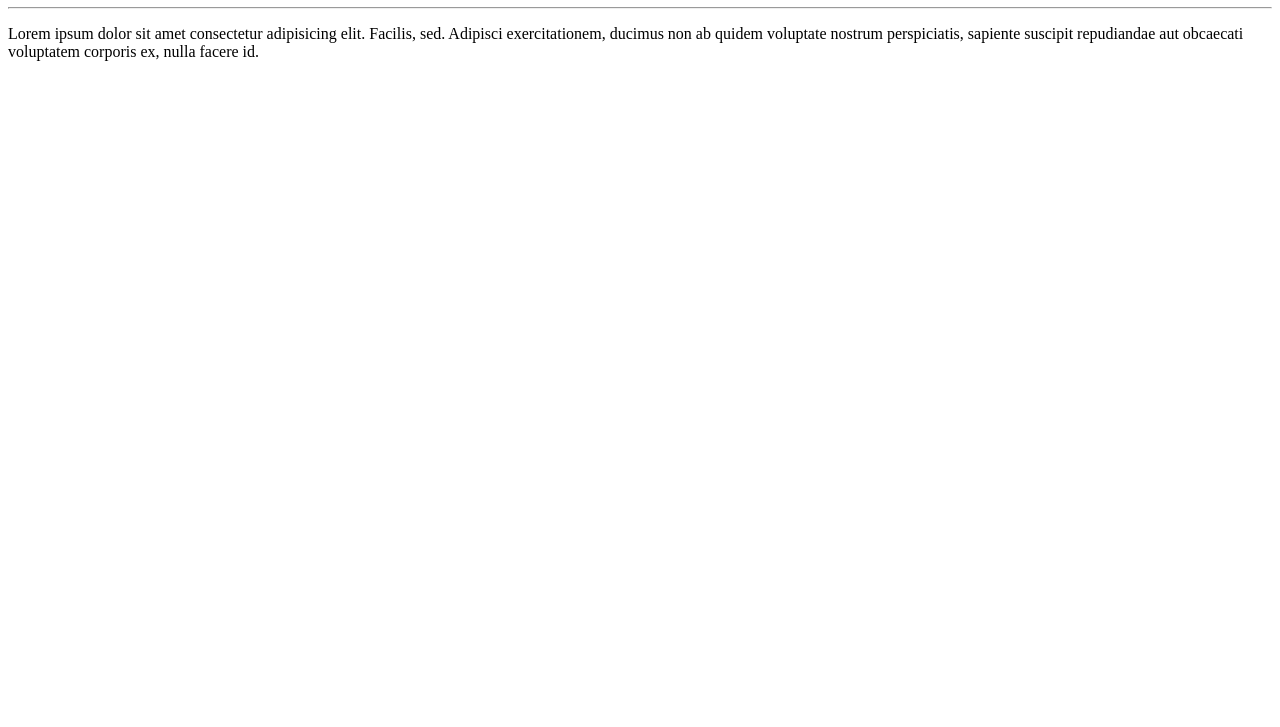
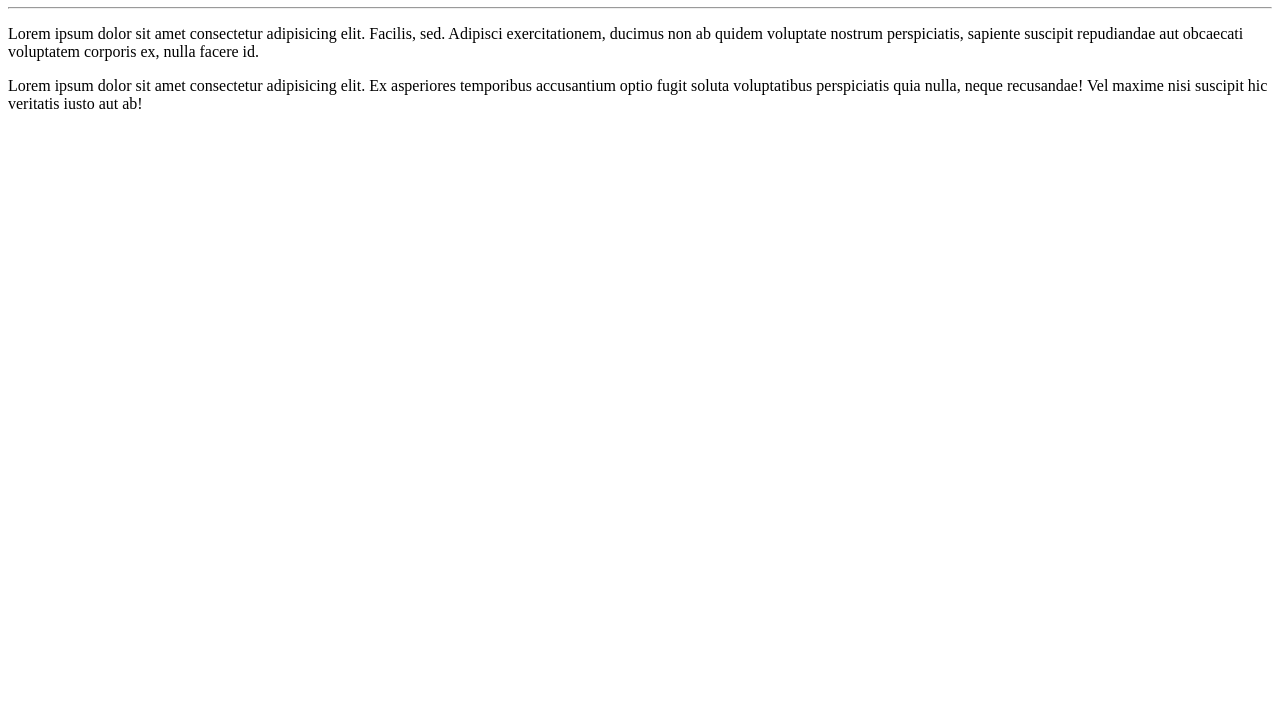
Before and after one commit to bidu477/Ola-Mundo, a plain HTML site: page site-exemplo/index.html in a window 1280 px wide. Shown: the part 73-800 px from the top of the page. Drawn offline with Linux system fonts and the light colour scheme.

Commit message:
adicionei um parágrafo

```diff
--- a/site-exemplo/index.html
+++ b/site-exemplo/index.html
@@ -11,7 +11,10 @@
     <hr>
     <p>Lorem ipsum dolor sit amet consectetur adipisicing elit. Facilis,
         sed. Adipisci exercitationem, ducimus non ab quidem voluptate nostrum perspiciatis,
-         sapiente suscipit repudiandae aut obcaecati voluptatem corporis ex,
+        sapiente suscipit repudiandae aut obcaecati voluptatem corporis ex,
         nulla facere id.</p>
+        <p>Lorem ipsum dolor sit amet consectetur adipisicing elit.
+        Ex asperiores temporibus accusantium optio fugit soluta voluptatibus perspiciatis quia nulla,
+        neque recusandae! Vel maxime nisi suscipit hic veritatis iusto aut ab!</p>
 </body>
 </html>
```
